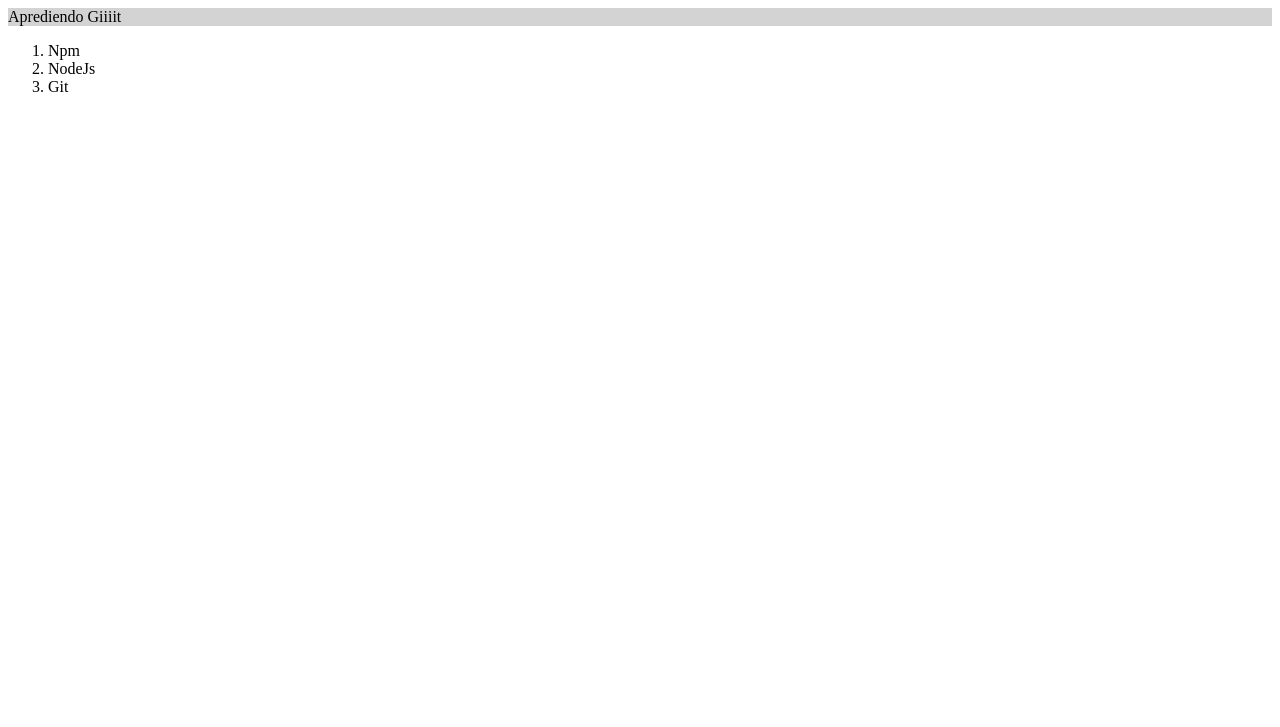
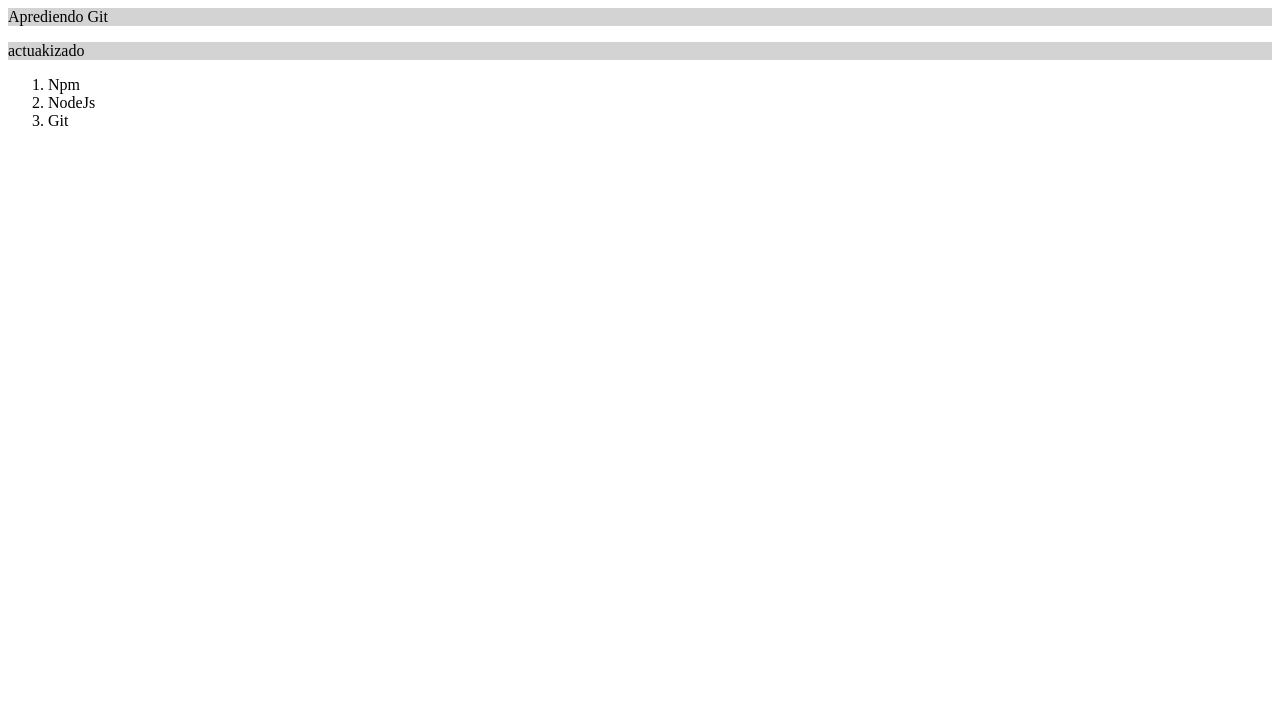
Before and after one commit to danigo89/practica02, a plain HTML site: page practica02/index.html in a window 1280 px wide. Shown: the part 73-800 px from the top of the page. Drawn offline with Linux system fonts and the light colour scheme.

Commit message:
actualizado

```diff
--- a/practica02/index.html
+++ b/practica02/index.html
@@ -9,7 +9,8 @@
 </head>
 <body>
     <h1>Prueba inicial instalacion.</h1>
-    <p>Aprediendo Giiiit</p>
+    <p>Aprediendo Git</p>
+    <p>actuakizado</p>
 
     <ol>
         <li>Npm</li>
```
